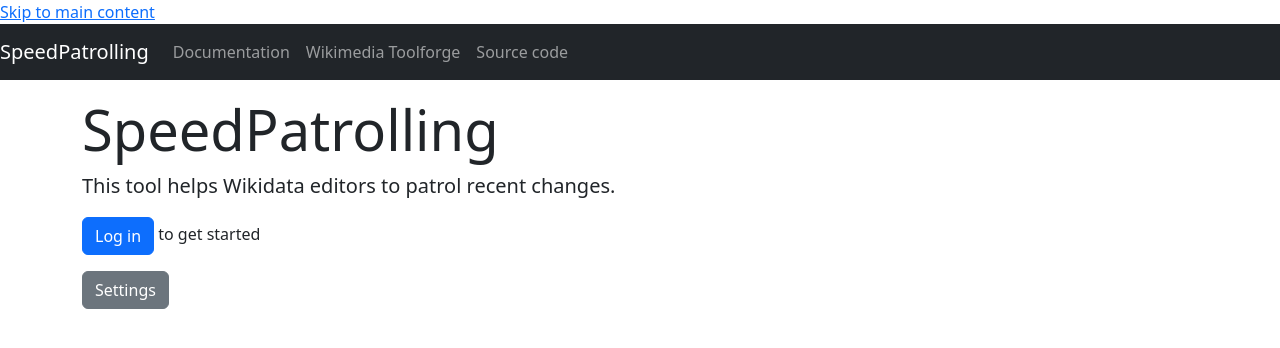
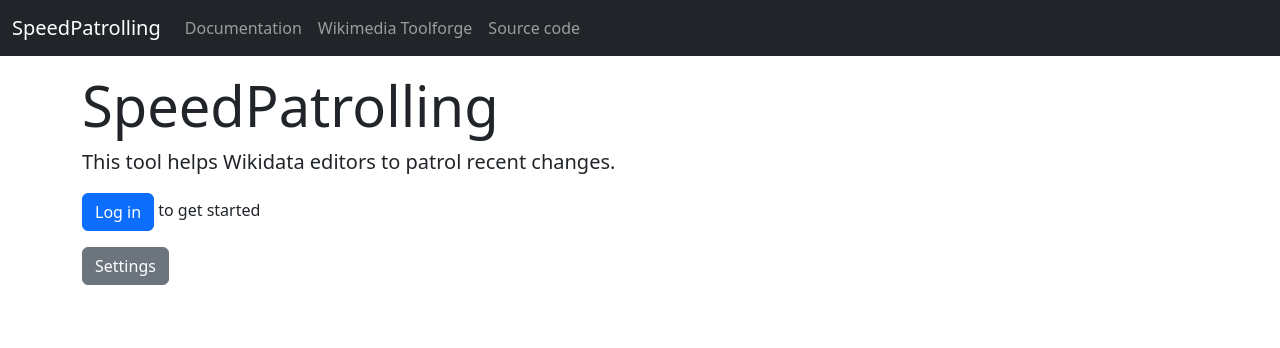
Before and after one commit to lucaswerkmeister/tool-speedpatrolling, a Flask app: page / in a window 1280 px wide. Shown: the top 348 px of the page. Run offline with Flask 3, Linux system fonts and the light colour scheme; some libraries are stand-ins or nearby versions.

Commit message:
Upgrade to Bootstrap 5.3
Mainly based on Wikidata Lexeme Forms commits 0d201ca1a4, 54a614fd41,
c74254856c and 7f658a6675.

```diff
--- a/app.py
+++ b/app.py
@@ -96,11 +96,11 @@
 
     userinfo = get_userinfo()
     if userinfo is None:
-        return (Markup(r'<a id="login" class="navbar-text" href="') +
+        return (Markup(r'<span class="nav-item"><a id="login" class="nav-link navbar-text" href="') +
                 Markup.escape(flask.url_for('login')) +
-                Markup(r'">Log in</a>'))
+                Markup(r'">Log in</a></span>'))
 
-    return (Markup(r'<span class="navbar-text"><span class="d-none d-sm-inline">Logged in as </span>') +
+    return (Markup(r'<span class="nav-item navbar-text"><span class="d-none d-sm-inline">Logged in as </span>') +
             user_link(userinfo['name']) +
             Markup(r'</span>'))
 
--- a/templates/base.html
+++ b/templates/base.html
@@ -5,21 +5,23 @@
     <meta charset="utf-8">
     <title>{% block title %}SpeedPatrolling{% endblock title %}</title>
     <meta name="viewport" content="width=device-width, initial-scale=1, shrink-to-fit=no">
-    <link rel="stylesheet" href="https://tools-static.wmflabs.org/cdnjs/ajax/libs/twitter-bootstrap/4.6.0/css/bootstrap.min.css" integrity="sha384-B0vP5xmATw1+K9KRQjQERJvTumQW0nPEzvF6L/Z6nronJ3oUOFUFpCjEUQouq2+l" crossorigin="anonymous">
+    <link rel="stylesheet" href="https://tools-static.wmflabs.org/cdnjs/ajax/libs/bootstrap/5.3.8/css/bootstrap.min.css" integrity="sha384-sRIl4kxILFvY47J16cr9ZwB07vP4J8+LH7qKQnuqkuIAvNWLzeN8tE5YBujZqJLB" crossorigin="anonymous">
     {% endblock head %}
   </head>
   <body>
-    <a href="#main" class="sr-only sr-only-focusable">Skip to main content</a>
+    <a href="#main" class="visually-hidden-focusable">Skip to main content</a>
     <nav class="navbar navbar-expand-md navbar-dark bg-dark">
+      <div class="container-fluid">
         <a href="{{ url_for('index') }}" class="navbar-brand">SpeedPatrolling</a>
         <div class="collapse navbar-collapse">
-        <ul class="navbar-nav mr-auto">
+          <ul class="navbar-nav me-auto">
             <li class="nav-item"><a href="https://www.wikidata.org/wiki/User:Lucas_Werkmeister/SpeedPatrolling" class="nav-link">Documentation</a></li>
             <li class="nav-item"><a href="//tools.wmflabs.org/" class="nav-link">Wikimedia Toolforge</a></li>
             <li class="nav-item"><a href="https://gitlab.wikimedia.org/toolforge-repos/speedpatrolling" class="nav-link">Source code</a></li>
           </ul>
         </div>
         {{ authentication_area() }}
+      </div>
     </nav>
     <main id="main" class="container mt-3">
       {% block main %}
--- a/templates/settings.html
+++ b/templates/settings.html
@@ -2,7 +2,7 @@
 {% block main %}
 <form method="post">
   <input name="csrf_token" type="hidden" value="{{ csrf_token() }}">
-  <div class="form-group">
+  <div class="mb-3">
     <label for="scripts">
       Which of the following scripts can you read?
       <small class="text-muted">
```
Lines whose indentation alone changed are shown as unchanged.
